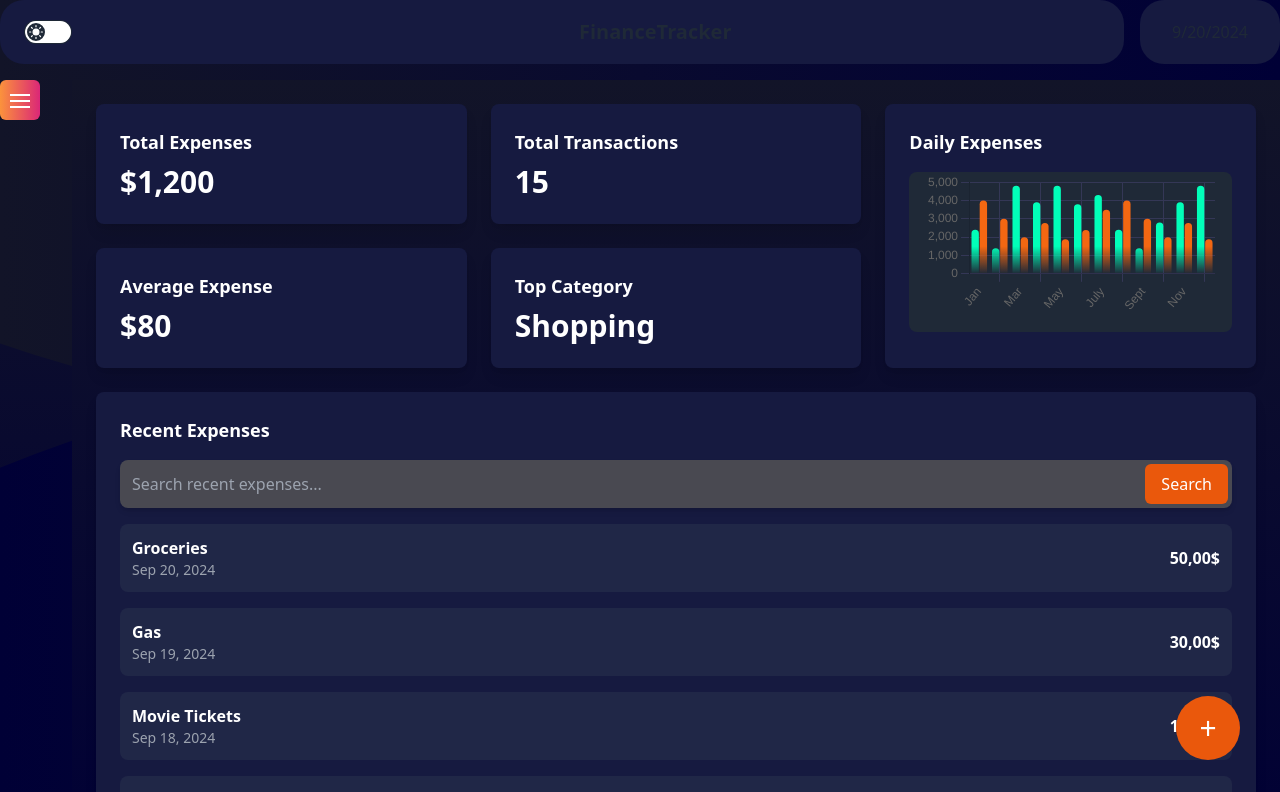
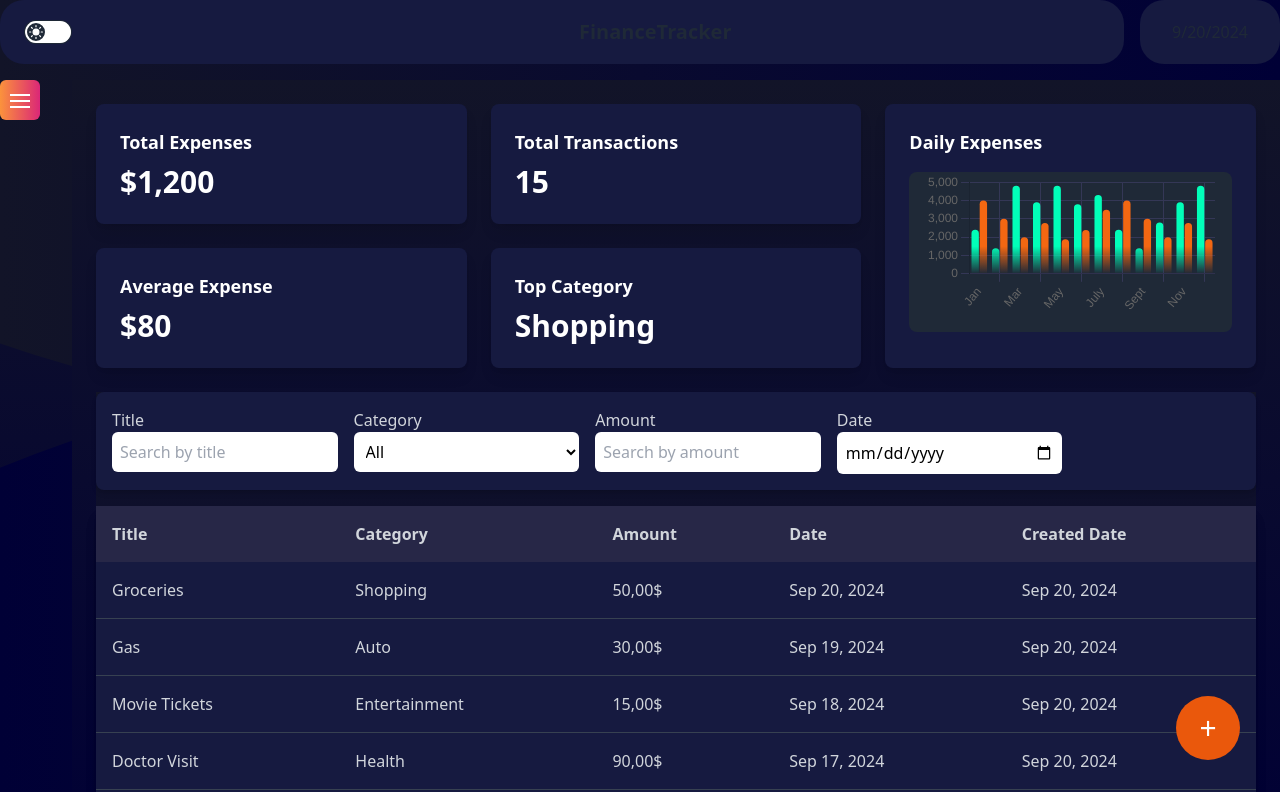
Before and after one commit to Sara-AM91/finance-tracker-frontend, a React (Vite) app: page /expenses in a window 1280 px wide. Shown: the top 792 px of the page. Built offline with nearby package versions, Linux system fonts and the light colour scheme.

Commit message:
Improved expense page design and added TransactionFilter component.

```diff
--- /dev/null
+++ b/src/components/TransactionFilter.jsx
@@ -0,0 +1,58 @@
+import React from "react";
+
+const TransactionFilter = ({ filters, setFilters }) => {
+  const handleInputChange = (e) => {
+    const { name, value } = e.target;
+    setFilters((prevFilters) => ({ ...prevFilters, [name]: value }));
+  };
+
+  return (
+    <div className="flex flex-wrap gap-4 p-4 bg-[#161A40] rounded-lg shadow-md">
+      <div className="w-full sm:w-1/5">
+        <label className="text-gray-300">Title</label>
+        <input
+          type="text"
+          name="title"
+          placeholder="Search by title"
+          className="w-full bg-white text-black p-2 rounded-md"
+          onChange={handleInputChange}
+        />
+      </div>
+      <div className="w-full sm:w-1/5">
+        <label className="text-gray-300">Category</label>
+        <select
+          name="category"
+          className="w-full bg-white text-black p-2 rounded-md"
+          onChange={handleInputChange}
+        >
+          <option value="">All</option>
+          <option value="Shopping">Shopping</option>
+          <option value="Auto">Auto</option>
+          <option value="Entertainment">Entertainment</option>
+          <option value="Health">Health</option>
+        </select>
+      </div>
+      <div className="w-full sm:w-1/5">
+        <label className="text-gray-300">Amount</label>
+        <input
+          type="number"
+          name="amount"
+          placeholder="Search by amount"
+          className="w-full bg-white text-black p-2 rounded-md"
+          onChange={handleInputChange}
+        />
+      </div>
+      <div className="w-full sm:w-1/5">
+        <label className="text-gray-300">Date</label>
+        <input
+          type="date"
+          name="date"
+          className="w-full bg-white text-black p-2 rounded-md"
+          onChange={handleInputChange}
+        />
+      </div>
+    </div>
+  );
+};
+
+export default TransactionFilter;
--- a/src/pages/ExpensesPage.jsx
+++ b/src/pages/ExpensesPage.jsx
@@ -1,14 +1,7 @@
 import { useState } from "react";
 import ExpensesVsIncomeBar from "../components/charts/ExpensesVsIncomeBar";
 import ExpensesVsIncomeLine from "../components/charts/ExpensesVsIncomeLine";
-import BasicPie from "../components/charts/BasicPie";
-import ProgressBar from "../components/charts/ProgressBar";
-import TransactionsList from "../components/TransactionsList";
-import NewEntryModal from "../components/NewEntryModal";
-import greenWave from "../assets/greenWave2.png";
-import redWave from "../assets/redWave.png";
-import plus from "../assets/plus.png";
-import SearchBar from "../components/SearchBar";
+import TransactionFilter from "../components/TransactionFilter";
 
 const recentExpenses = [
   {
@@ -16,29 +9,64 @@ const recentExpenses = [
     date: "Sep 20, 2024",
     amount: "50,00",
     category: "Shopping",
+    createdDate: "Sep 20, 2024",
   },
-  { title: "Gas", date: "Sep 19, 2024", amount: "30,00", category: "Auto" },
+  {
+    title: "Gas",
+    date: "Sep 19, 2024",
+    amount: "30,00",
+    category: "Auto",
+    createdDate: "Sep 20, 2024",
+  },
   {
     title: "Movie Tickets",
     date: "Sep 18, 2024",
     amount: "15,00",
     category: "Entertainment",
+    createdDate: "Sep 20, 2024",
   },
   {
     title: "Doctor Visit",
     date: "Sep 17, 2024",
     amount: "90,00",
     category: "Health",
+    createdDate: "Sep 20, 2024",
   },
   {
     title: "Doctor Visit",
     date: "Sep 17, 2024",
     amount: "90,00",
     category: "Health",
+    createdDate: "Sep 20, 2024",
+  },
+  {
+    title: "Groceries",
+    date: "Sep 20, 2024",
+    amount: "50,00",
+    category: "Shopping",
+    createdDate: "Sep 20, 2024",
   },
 ];
 
 const ExpensesPage = () => {
+  const [filters, setFilters] = useState({
+    title: "",
+    category: "",
+    amount: "",
+    date: "",
+  });
+
+  const filteredExpenses = recentExpenses.filter((expense) => {
+    return (
+      (filters.title === "" ||
+        expense.title.toLowerCase().includes(filters.title.toLowerCase())) &&
+      (filters.category === "" || expense.category === filters.category) &&
+      (filters.amount === "" ||
+        parseFloat(expense.amount) === parseFloat(filters.amount)) &&
+      (filters.date === "" || expense.date === filters.date)
+    );
+  });
+
   const [bar, setBar] = useState(true);
   const toggleChart = () => {
     setBar(!bar);
@@ -90,30 +118,44 @@ const ExpensesPage = () => {
           </div>
 
           {/* Latest Transactions Section */}
-          <div className="bg-[#161A40] p-6 rounded-lg shadow-lg">
-            <h3 className="text-lg font-semibold">Recent Expenses</h3>
-            {/* Search Bar */}
-            <div className="my-4">
-              <SearchBar onSearch={handleSearch} />
-            </div>
+          <div className="w-full flex flex-col bg-gradient-to-b from-[#121428] to-[#000036] text-white">
+            {/* Filter Section */}
+            <TransactionFilter filters={filters} setFilters={setFilters} />
 
-            <div className="space-y-4 mt-4">
-              {recentExpenses.map((expense, index) => (
-                <div
-                  key={index}
-                  className="flex justify-between items-center bg-[#202747] p-3 rounded-lg" //202747 3A3A57 202147 272747
-                >
-                  <div className="flex flex-col">
-                    <span className="font-semibold">{expense.title}</span>
-                    <span className="text-sm text-gray-400">
-                      {expense.date}
-                    </span>
-                  </div>
-                  <div className="font-semibold text-right">
-                    {expense.amount}$
-                  </div>
-                </div>
-              ))}
+            {/* Transactions Table */}
+            <div className="rounded-lg shadow-lg mt-4">
+              <table className="min-w-full bg-[#161A40] text-gray-300 rounded-lg shadow-lg">
+                <thead>
+                  {/* //202747 3A3A57 202147 272747 */}
+                  <tr className="text-left bg-[#272747]">
+                    {" "}
+                    <th className="p-4">Title</th>
+                    <th className="p-4">Category</th>
+                    <th className="p-4">Amount</th>
+                    <th className="p-4">Date</th>
+                    <th className="p-4">Created Date</th>
+                  </tr>
+                </thead>
+                <tbody>
+                  {filteredExpenses.length > 0 ? (
+                    filteredExpenses.map((expense, index) => (
+                      <tr key={index} className="border-b border-gray-700">
+                        <td className="p-4">{expense.title}</td>
+                        <td className="p-4">{expense.category}</td>
+                        <td className="p-4">{expense.amount}$</td>
+                        <td className="p-4">{expense.date}</td>
+                        <td className="p-4">{expense.createdDate}</td>
+                      </tr>
+                    ))
+                  ) : (
+                    <tr>
+                      <td className="p-4 text-center" colSpan="5">
+                        No transactions found.
+                      </td>
+                    </tr>
+                  )}
+                </tbody>
+              </table>
             </div>
           </div>
 
```
